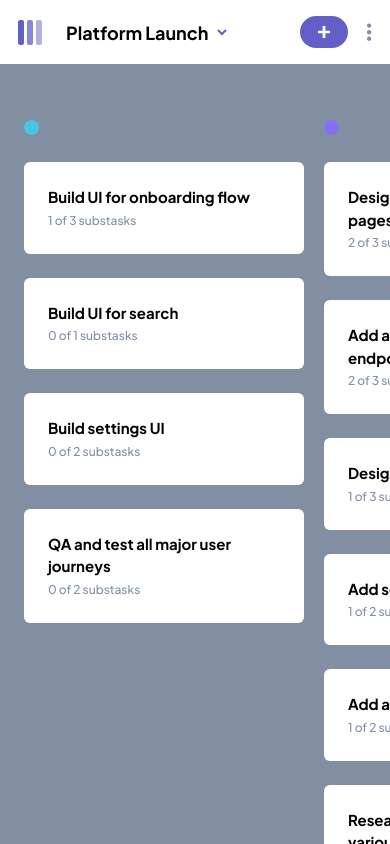
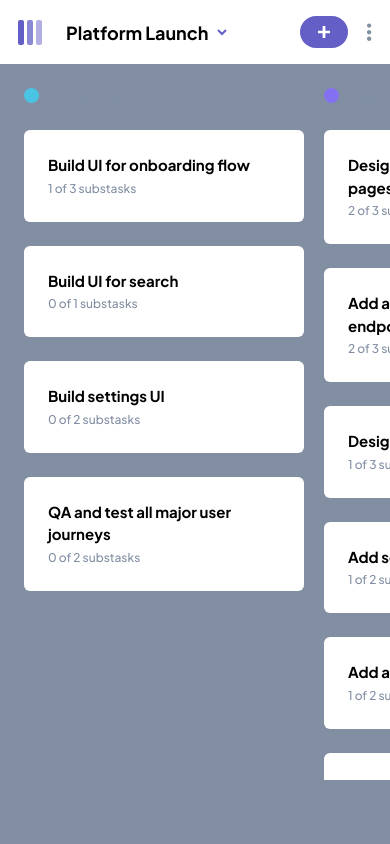
Before and after one commit to yehudz/kanban-task-manager-v2, a Next.js app: page / in a window 390 px wide. Built offline with nearby package versions, Linux system fonts and the light colour scheme.

Commit message:
fix: Global scrolling for mobile
Cutting of the bottom part of the columns

```diff
--- a/styles/globals.css
+++ b/styles/globals.css
@@ -68,7 +68,7 @@
 
 .rightContainer {
   display: grid;
-  grid-template-rows: 96px 100%;
+  grid-template-rows: 64px 100%;
 }
 
 .overlay {
--- a/styles/layout/BoardColumnsContainer.module.scss
+++ b/styles/layout/BoardColumnsContainer.module.scss
@@ -4,4 +4,9 @@
   padding: 24px;
   height: calc(100% - 96px);
   overflow: scroll;
+
+  @media screen and (max-width: 640px) {
+    height: calc(100% - 128px);
+
+  }
 }
--- a/styles/ui/AddNewColumnUi.module.scss
+++ b/styles/ui/AddNewColumnUi.module.scss
@@ -1,4 +1,6 @@
 .container {
+  position: sticky;
+  top: 10px;
   margin-top: 42px;
   min-width: 280px;
 
```
